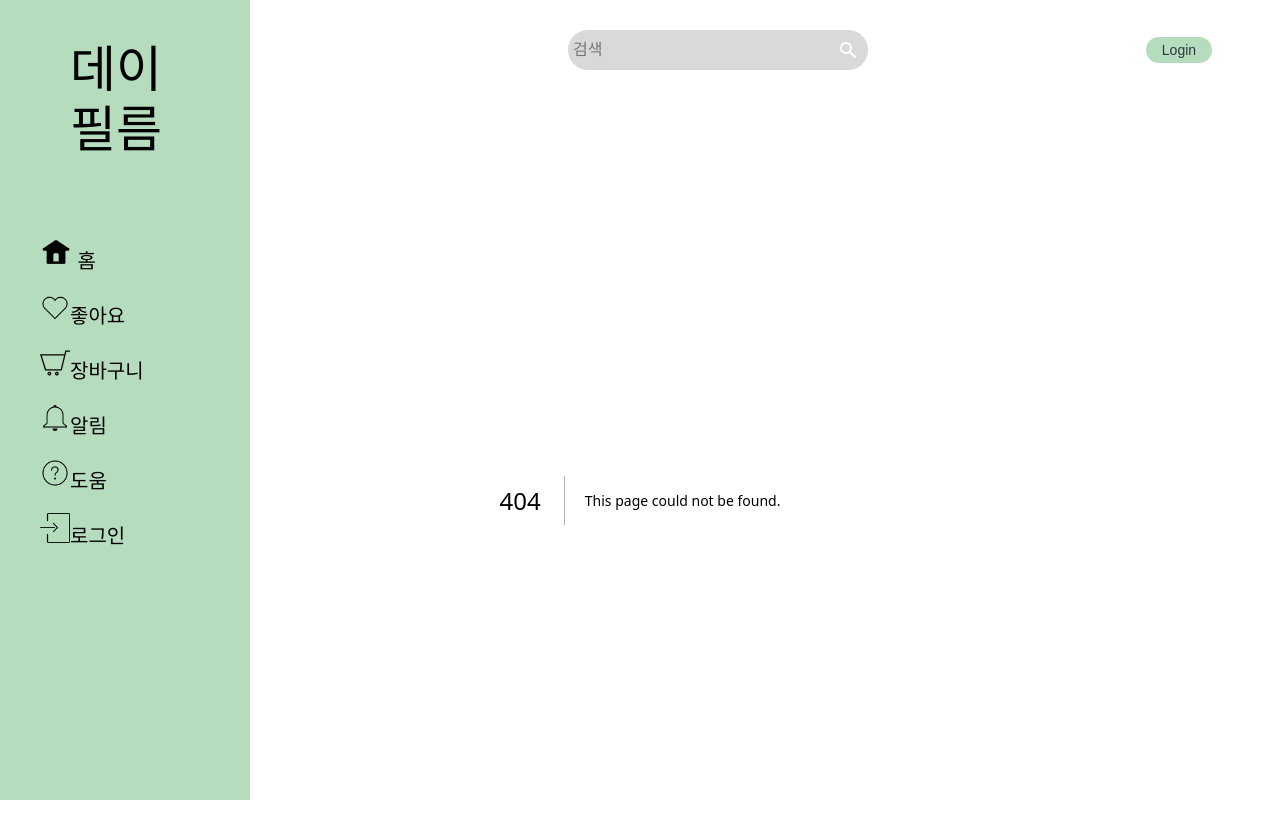
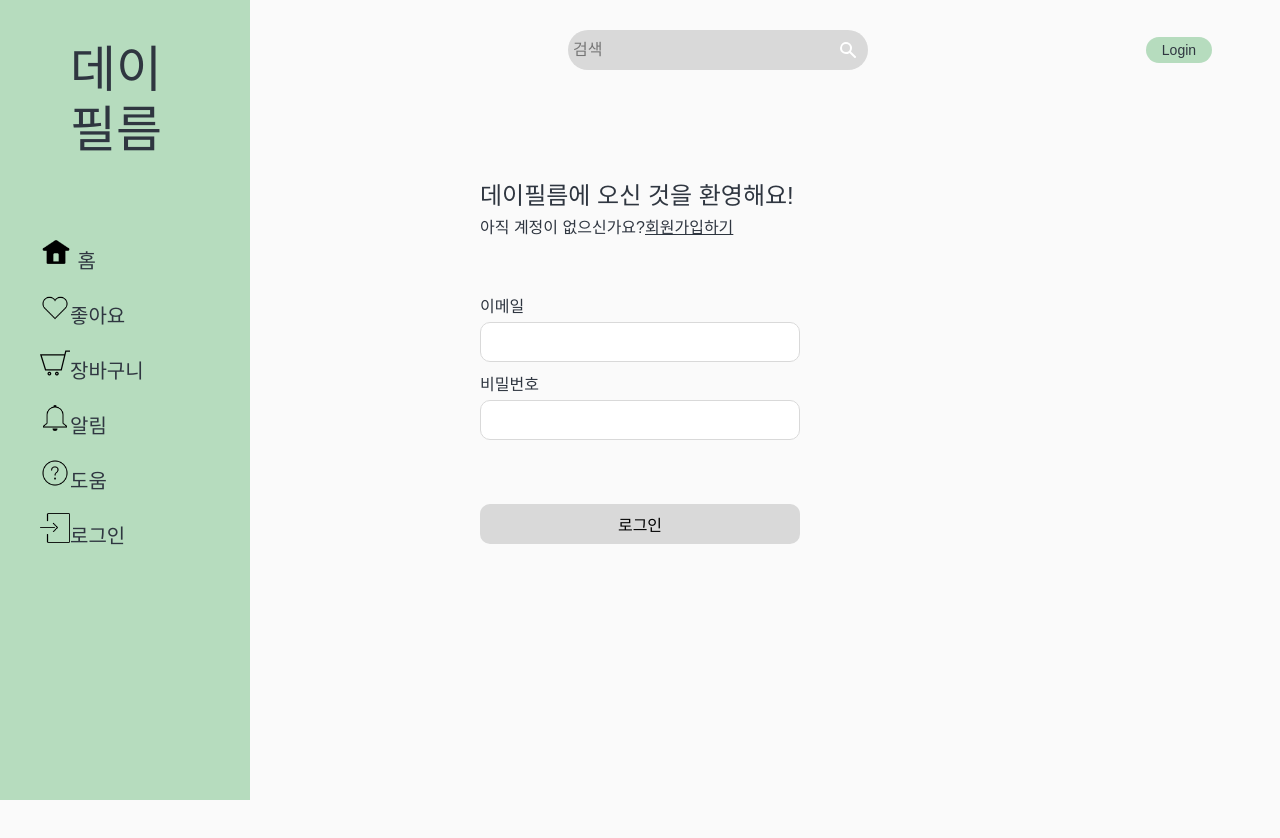
Before and after one commit to hyemimi/black-rabbit, a Next.js app: page /userLogin in a window 1280 px wide. Before the commit this address had no page. Shown: the top 838 px of the page. After the commit the page ends 800 px from the top, so only its background shows below. Built offline with nearby package versions, Linux system fonts and the light colour scheme.

Commit message:
fix : login페이지 url 변경

```diff
--- /dev/null
+++ b/pages/userLogin.tsx
@@ -0,0 +1,51 @@
+import LoginForm from "@/components/login/LoginForm";
+import styled from "styled-components";
+import Link from "next/link";
+
+export default function userLogin() {
+  return (
+    <Wrapper>
+      <StyledDiv>
+        <StyledTitle>데이필름에 오신 것을 환영해요!</StyledTitle>
+        <Intro>
+          아직 계정이 없으신가요?
+          <StyledLink href="/signup" className="underlined-text">
+            회원가입하기
+          </StyledLink>
+        </Intro>
+        <LoginForm></LoginForm>
+      </StyledDiv>
+    </Wrapper>
+  );
+}
+
+const Wrapper = styled.div`
+  display: flex;
+  flex-direction: column;
+  width: 100%;
+  padding: 0;
+  margin: 0 auto;
+  justify-content: center;
+  text-align: center;
+`;
+const StyledDiv = styled.div`
+  margin: 5rem auto;
+  justify-content: center;
+  text-align: center;
+`;
+const StyledTitle = styled.h1`
+  font-size: 1.5rem;
+  font-weight: 500;
+  line-height: 2rem;
+  text-align: left;
+`;
+const Intro = styled.h1`
+  font-size: 1rem;
+  font-weight: 400;
+  line-height: 2rem;
+  text-align: left;
+`;
+
+const StyledLink = styled(Link)`
+  text-decoration: underline;
+`;
```
